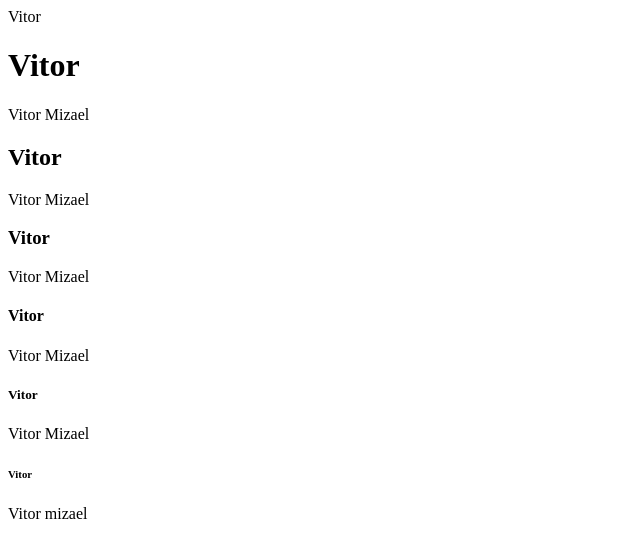
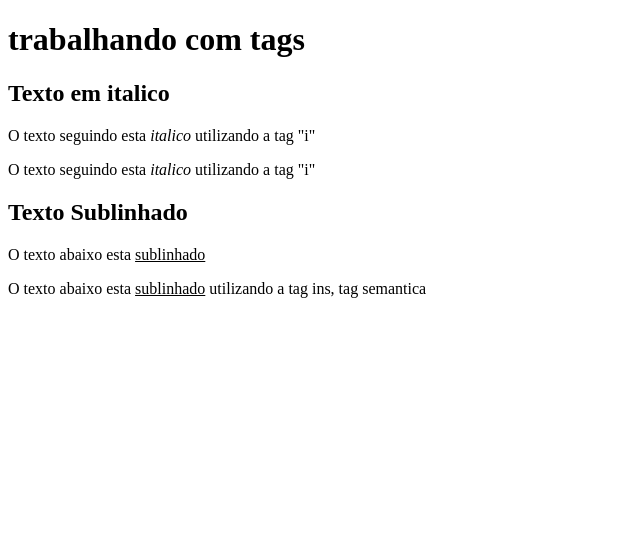
Before and after one commit to vtbruck7/Vbruck7, a plain HTML site: page index.html in a window 1280 px wide. Shown: the whole page, without its empty margins (0-640 px from the left). Drawn offline with Linux system fonts and the light colour scheme.

Commit message:
Add files via upload

```diff
--- a/index.html
+++ b/index.html
@@ -7,18 +7,16 @@
     <title>Vitor</title>
 </head>
 <body>
-Vitor
-<h1>Vitor</h1>
-    <p>Vitor Mizael</p>
-    <h2>Vitor</h2>
-        <p>Vitor Mizael</p>
-        <h3>Vitor</h3>
-            <p>Vitor Mizael</p>
-            <H4>Vitor</H4>
-                <p>Vitor Mizael</p>
-                <h5>Vitor</h5>
-                    <p>Vitor Mizael</p>
-                    <h6>Vitor</h6>
-                        <p>Vitor mizael</p>
+    <h1>trabalhando com tags</h1>
+
+    <h2>Texto em italico</h2>
+    <p>O texto seguindo esta <i>italico</i> utilizando a tag "i"</p>
+    <p>O texto seguindo esta <em>italico</em> utilizando a tag "i"</p>
+
+    <h2>Texto Sublinhado</h2>
+    <p>O texto abaixo esta <u>sublinhado</u></p>
+    <p>O texto abaixo esta <ins>sublinhado</ins> utilizando a tag ins, tag semantica</p>
+
+
 </body>
 </html>
```
